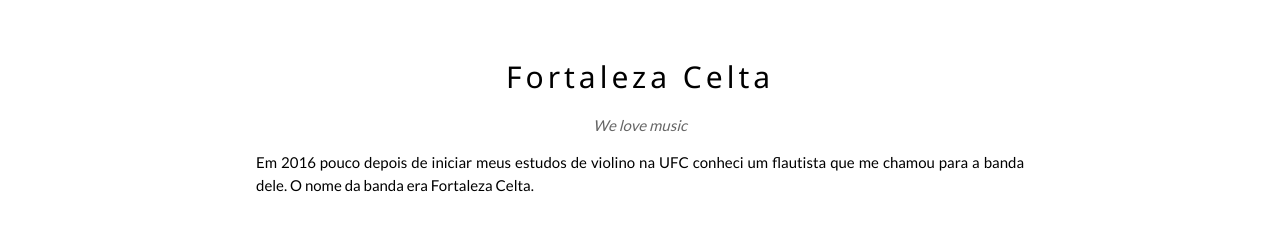
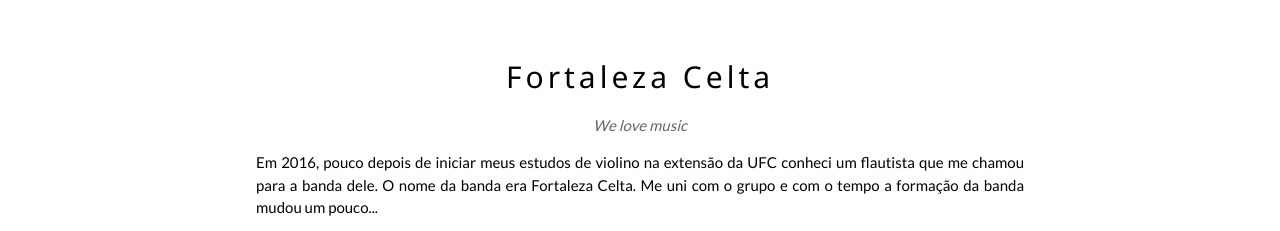
Before and after one commit to Fernandocarvalh01/Avaliacao2-Pratica, a website: page index.html in a window 1280 px wide. Shown: the part 89-320 px from the top of the page. Drawn offline with nearby package versions, Linux system fonts and the light colour scheme.

Commit message:
Mais história da banda

```diff
--- a/index.html
+++ b/index.html
@@ -139,7 +139,7 @@
         <h2 class="w3-wide">Fortaleza Celta</h2>
         <p class="w3-opacity"><i>We love music</i></p>
         <p class="w3-justify">
-          Em 2016 pouco depois de iniciar meus estudos de violino na UFC conheci um flautista que me chamou para a banda dele. O nome da banda era Fortaleza Celta.
+          Em 2016, pouco depois de iniciar meus estudos de violino na extensão da UFC conheci um flautista que me chamou para a banda dele. O nome da banda era Fortaleza Celta. Me uni com o grupo e com o tempo a formação da banda mudou um pouco...
 
         </p>
         <div class="w3-row w3-padding-32">
```
